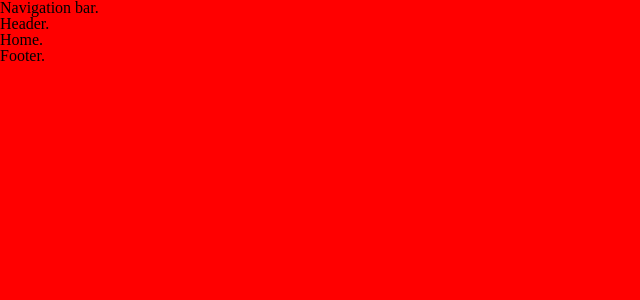
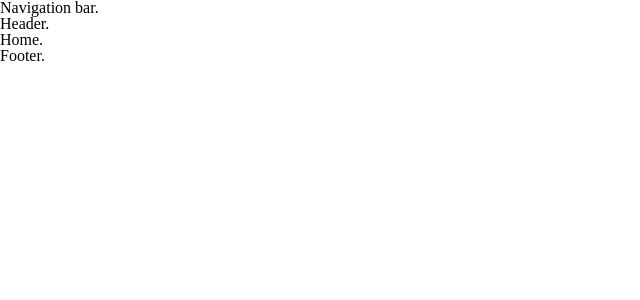
Before and after one commit to nestorllamas91/terre-tropicale, a Next.js app: page / in a window 1280 px wide. Shown: the top 300 px of the page, without its empty margins (0-640 px from the left). Built offline with nearby package versions, Linux system fonts and the light colour scheme.

Commit message:
chore: workflow

```diff
--- a/src/styles.css
+++ b/src/styles.css
@@ -1,5 +1,5 @@
 @import './styles-reset.css';
 
 html {
-  background-color: red;
+  background-color: #ffffff;
 }
```
